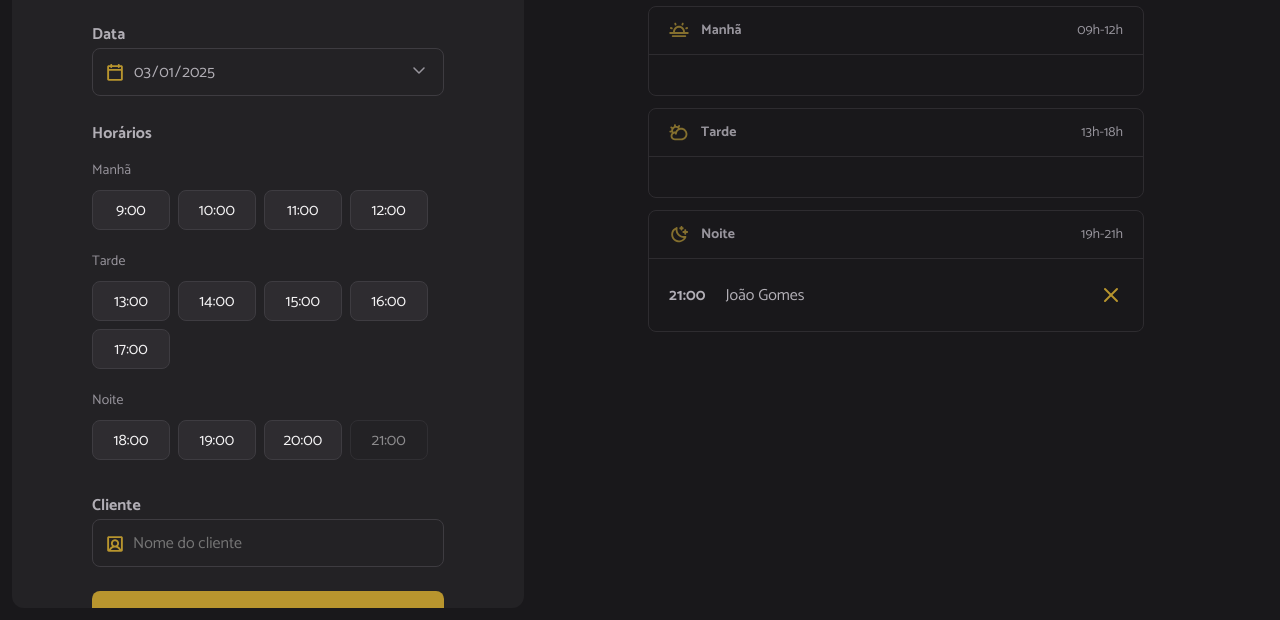
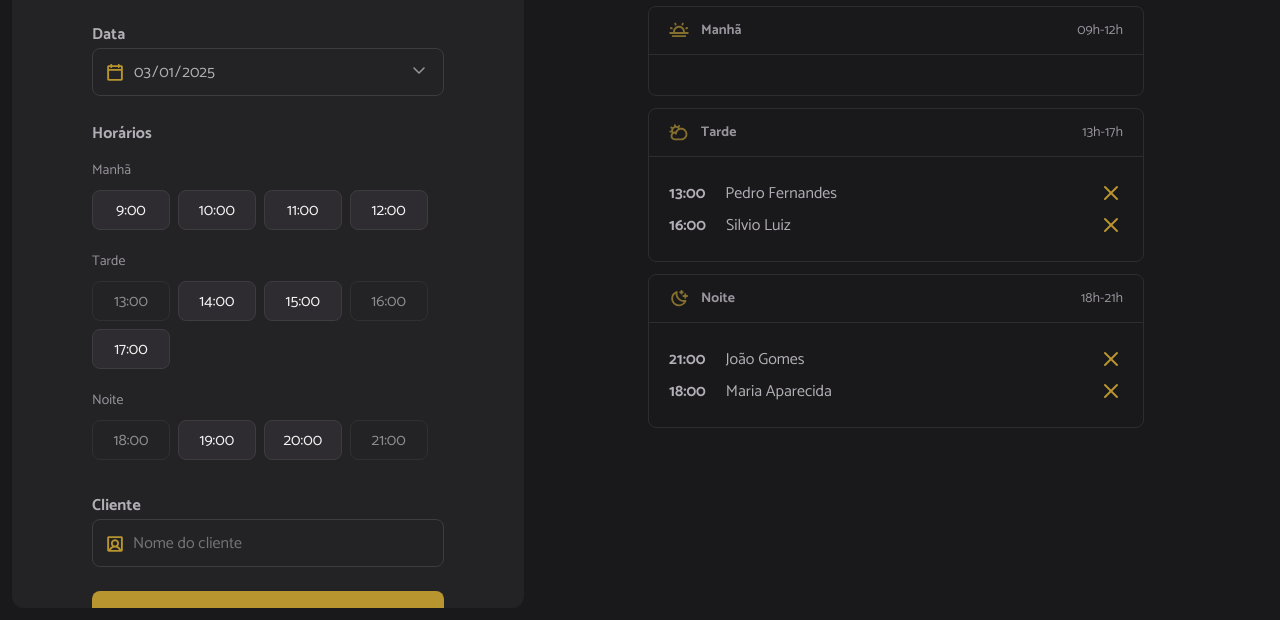
Before and after one commit to manuelaalecio/hairday, a website built with webpack: page index.html in a window 1280 px wide. Shown: the part 180-800 px from the top of the page. Built offline with nearby package versions, Linux system fonts and the light colour scheme; data requests are answered from the project's data file.

Commit message:
feat: cleaning client input, and update client information when submit

```diff
--- a/index.html
+++ b/index.html
@@ -87,7 +87,7 @@
           <header>
             <img src="./src/assets/afternoon.svg" alt="Tarde" />
             <strong>Tarde</strong>
-            <span>13h-18h</span>
+            <span>13h-17h</span>
           </header>
           <ul id="period-afternoon" class="period">
             <!-- Exemplo
@@ -108,7 +108,7 @@
           <header>
             <img src="./src/assets/night.svg" alt="noite" />
             <strong>Noite</strong>
-            <span>19h-21h</span>
+            <span>18h-21h</span>
           </header>
           <ul id="period-night" class="period">
             <!-- Exemplo
--- a/server.json
+++ b/server.json
@@ -19,6 +19,26 @@
       "id": 1740788824688,
       "name": "João Gomes",
       "when": "2025-03-01T21:00:00.000Z"
+    },
+    {
+      "id": 1740789828213,
+      "name": "Pedro Fernandes",
+      "when": "2025-03-01T13:00:00.000Z"
+    },
+    {
+      "id": 1740789905156,
+      "name": "Maria Aparecida",
+      "when": "2025-03-01T18:00:00.000Z"
+    },
+    {
+      "id": 1740789928717,
+      "name": "Silvio Luiz",
+      "when": "2025-03-01T16:00:00.000Z"
+    },
+    {
+      "id": 1740789968866,
+      "name": "Josefino Araujo",
+      "when": "2025-03-02T00:00:00.000Z"
     }
   ]
 }
--- a/src/modules/form/submit.js
+++ b/src/modules/form/submit.js
@@ -1,6 +1,7 @@
 import dayjs from "dayjs";
 
 import { scheduleNew } from "../../services/schedule-new.js";
+import { schedulesDay } from "../schedules/load.js";
 
 const form = document.querySelector("form");
 const clientName = document.querySelector("#client");
@@ -38,6 +39,10 @@ form.onsubmit = async (event) => {
       name,
       when,
     });
+
+    await schedulesDay();
+
+    clientName.value = "";
   } catch (error) {
     alert("Não foi possivel criar o agendamento");
     console.error(error);
```
